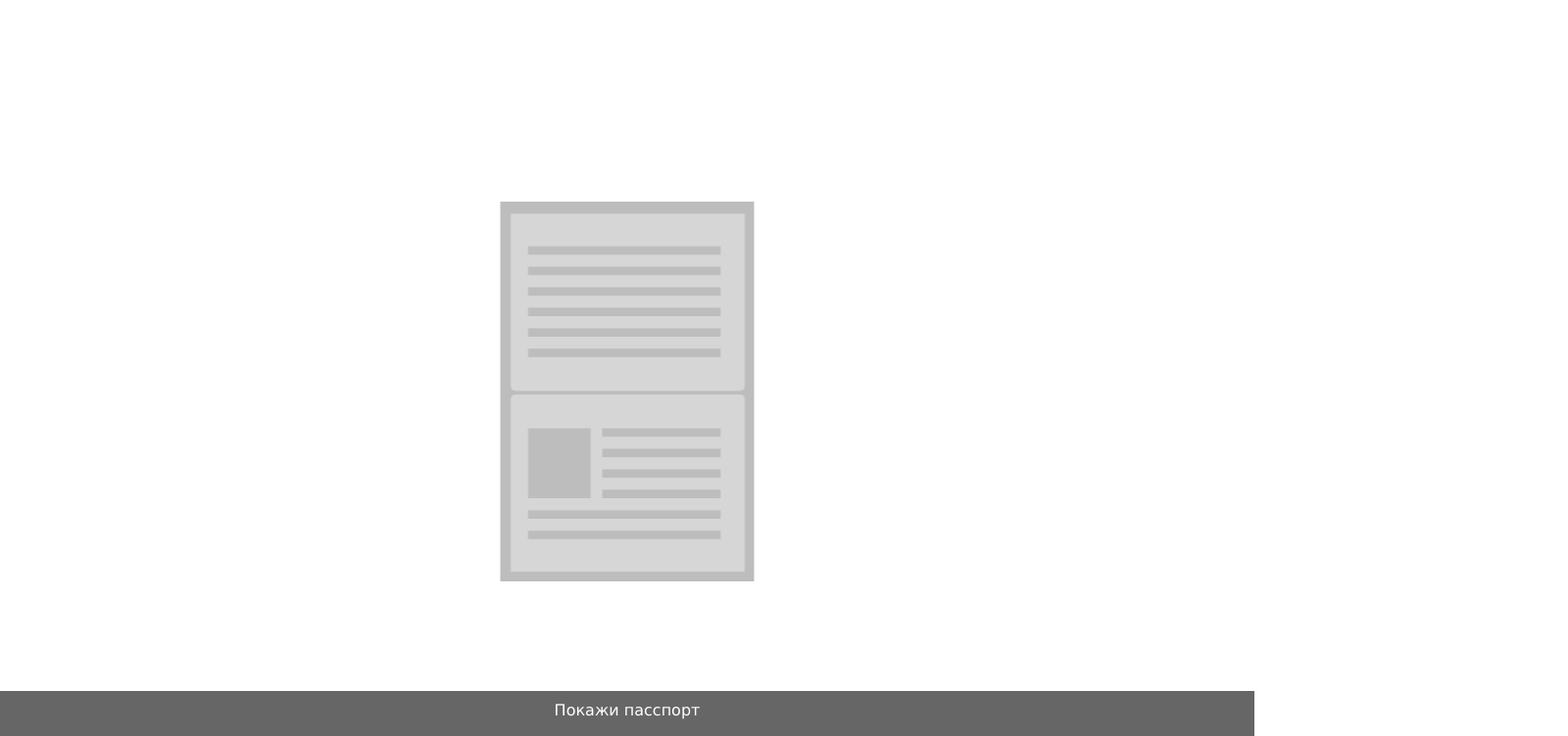
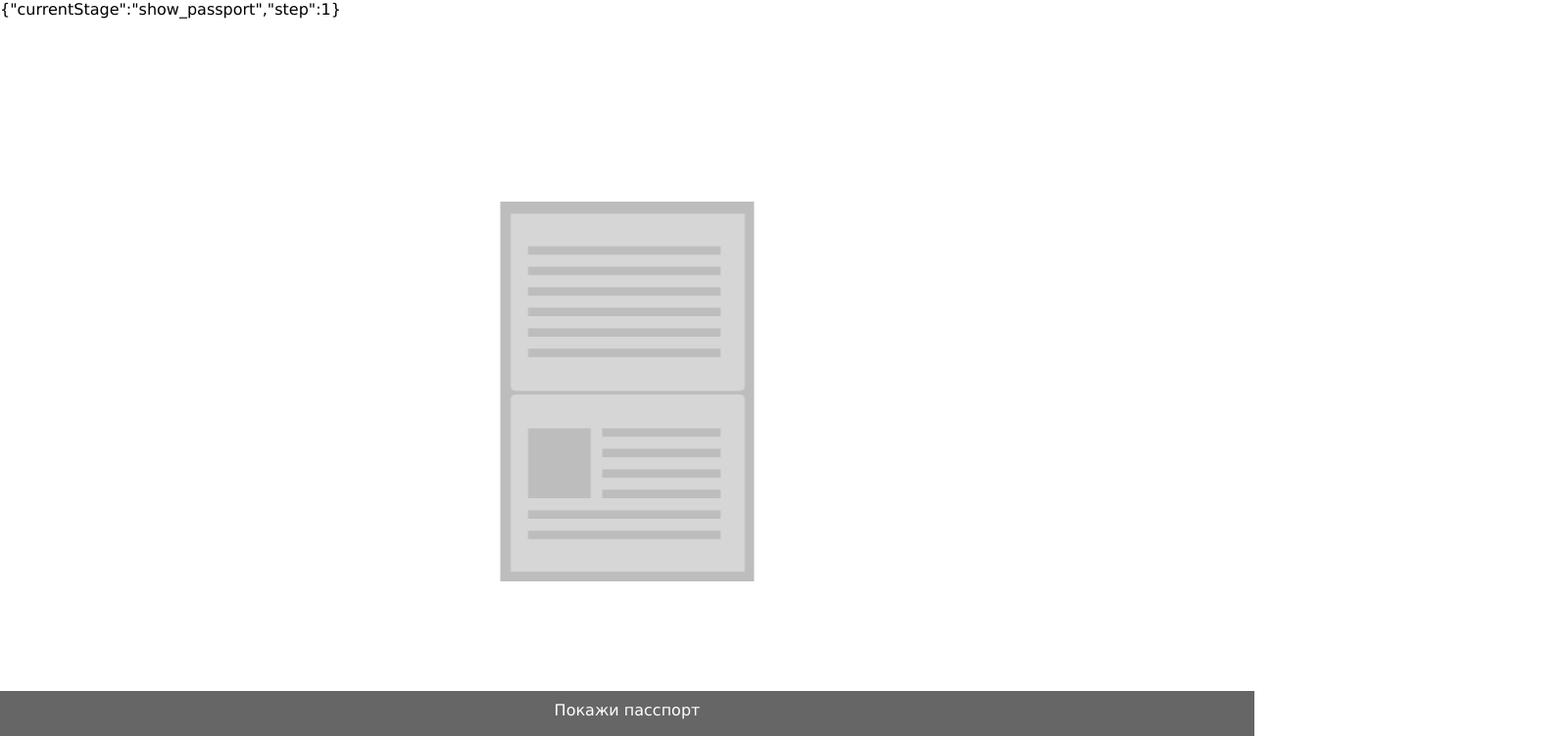
Before and after one commit to darl/photo-auth, a React (Create React App) app in the folder webapp/: page / in a window 1280 px wide. Shown: the top 752 px of the page at 98% size, 1600 px wide, since content can reach past the window. Built offline with nearby package versions, Linux system fonts and the light colour scheme; no server answers.

Commit message:
WebApp steps

```diff
--- a/webapp/src/VideoFrame/VideoFrame.css
+++ b/webapp/src/VideoFrame/VideoFrame.css
@@ -10,7 +10,7 @@ body {
 }
 
 .VideoFrame__video {
-    width: 100vw;
+    /* width: 100vw; */
     height: 100vh;
     position: absolute;
     transform: scale(-1, 1);
--- a/webapp/src/VideoFrame/VideoFrame.js
+++ b/webapp/src/VideoFrame/VideoFrame.js
@@ -70,18 +70,27 @@ class App extends React.PureComponent {
             currentStage: 'show_passport',
             step: 1,
         };
+
+        this.onMessage = this.onMessage.bind(this);
     }
 
     onMessage(evt) {
         const currentStage = STEPS[this.state.currentStage];
         const newStage = evt.data;
 
+        console.log(newStage);
+
+        if (['abort', 'success']) {
+
+        }
+
         if(!currentStage || !STEPS[newStage]) {
             return;
         }
 
+        console.log(currentStage.success);
         if (currentStage.success && STEPS[currentStage.success]) {
-            this.setStep({
+            this.setState({
                 currentStage: currentStage.success,
                 step: STEPS[currentStage.success].step,
             });
@@ -91,7 +100,7 @@ class App extends React.PureComponent {
                     currentStage: newStage,
                     step: STEPS[newStage].step,
                 });
-            });
+            }, 2000);
         } else {
             this.setState({
                 currentStage: newStage,
@@ -122,7 +131,7 @@ class App extends React.PureComponent {
         this.videoElement.setAttribute('muted', '');
         this.videoElement.setAttribute('playsinline', '');
 
-        const stream = await navigator.mediaDevices.getUserMedia({audio: false, video: true});
+        const stream = await navigator.mediaDevices.getUserMedia({audio: false, video: { width: 200, height: 320 }});
         stream.getTracks().forEach(function(track) {
             pc.addTrack(track, stream);
         });
@@ -176,6 +185,7 @@ class App extends React.PureComponent {
             <div className="VideoFrame">
                 <video ref={ this.setVideoElement } className="VideoFrame__video" />
                 <div className="VideoFrame__overlay">
+                    { JSON.stringify(this.state) }
                     { this.renderOverlay() }
                 </div>
                 <div className="VideoFrame__bottom">
```
Also changed, not shown: 17 other files (tests, documents, lock files or other folders).
